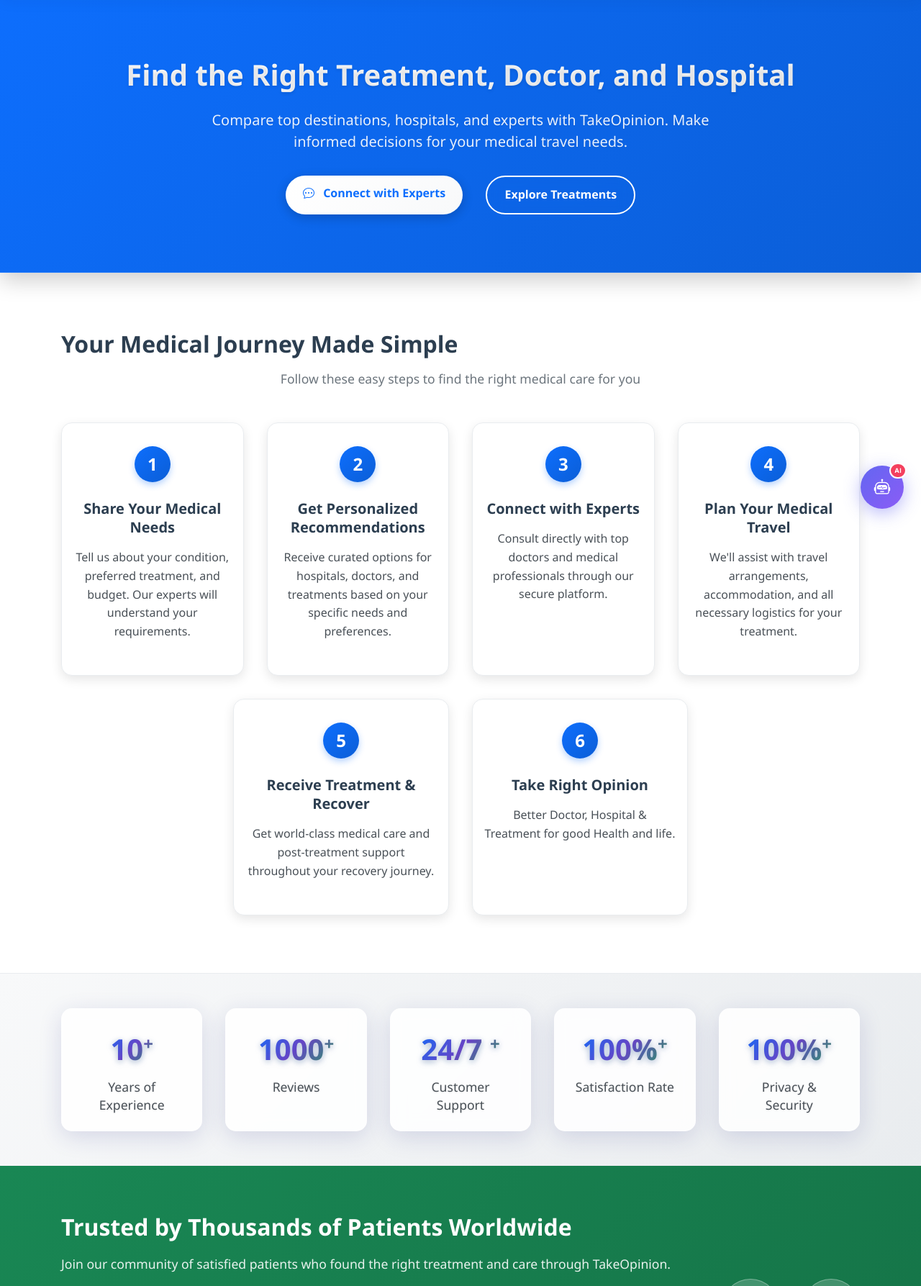
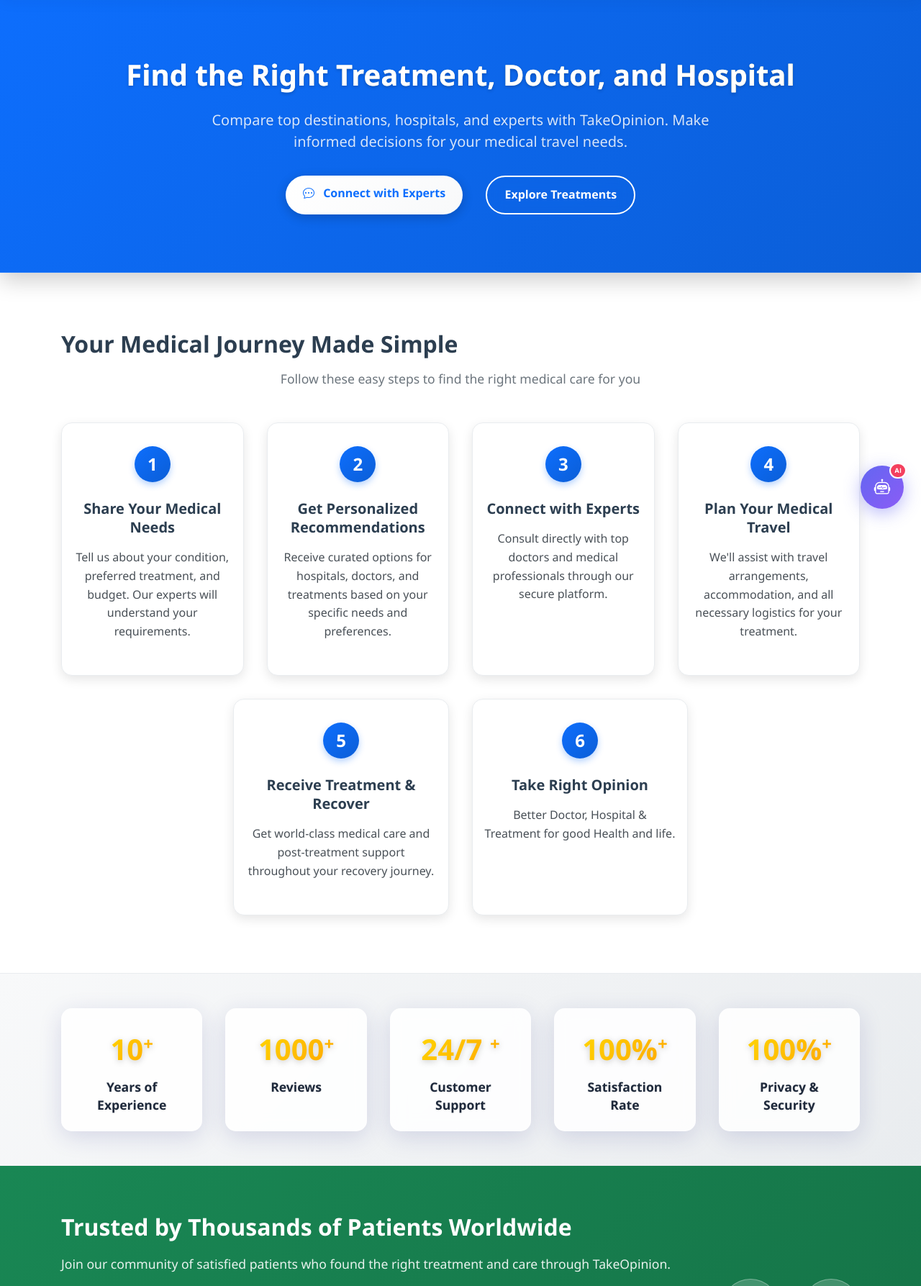
Before and after one commit to Tusharsinghoffical/TakeOpinionclient, a Django app: page / in a window 1280 px wide. Shown: the part 69-1856 px from the top of the page at 72% size. Run offline with Django 5.2, Linux system fonts and the light colour scheme; data comes from the database, SQL or seed files in the repository; tables that the repository leaves empty hold one stand-in row (values such as "Sample post"); grey boxes marked "Sample" are stand-in pictures; parts of the project's set-up code (start-up, migrations or seed data) failed here and were passed over.

Commit message:
Fix home page text colors: white text on dark bg sections, dark text on light bg sections

```diff
--- a/core/templates/core/home.html
+++ b/core/templates/core/home.html
@@ -26,11 +26,9 @@
     font-size: 2.5rem;
     font-weight: 700;
     margin-bottom: 1.5rem;
-    text-shadow: 0 2px 4px rgba(0, 0, 0, 0.1);
-    background: linear-gradient(135deg, #ffffff 0%, #f8f9fa 100%);
-    -webkit-background-clip: text;
-    -webkit-text-fill-color: transparent;
-    background-clip: text;
+    text-shadow: 0 2px 4px rgba(0, 0, 0, 0.2);
+    color: #ffffff !important;
+    -webkit-text-fill-color: #ffffff !important;
   }
 
   .hero-subtitle {
@@ -39,6 +37,7 @@
     max-width: 700px;
     margin-left: auto;
     margin-right: auto;
+    color: rgba(255,255,255,0.92) !important;
     text-shadow: 0 1px 2px rgba(0, 0, 0, 0.1);
   }
 
@@ -218,19 +217,15 @@
     font-weight: 700;
     color: #0d6efd;
     margin-bottom: 0.5rem;
-    background: linear-gradient(135deg, #0d6efd 0%, #6f42c1 50%, #28a745 100%);
-    -webkit-background-clip: text;
-    -webkit-text-fill-color: transparent;
-    background-clip: text;
-    text-shadow: 0 2px 10px rgba(13, 110, 253, 0.2);
+    text-shadow: none;
     position: relative;
     display: inline-block;
   }
 
   .stat-label {
     font-size: 1.1rem;
-    color: #495057;
-    font-weight: 500;
+    color: #1e293b;
+    font-weight: 600;
   }
 
   /* Patient Banner Section */
@@ -257,12 +252,14 @@
     font-size: 2rem;
     font-weight: 700;
     margin-bottom: 1rem;
+    color: #ffffff !important;
   }
 
   .patient-banner-subtitle {
     font-size: 1.1rem;
     margin-bottom: 2rem;
     opacity: 0.9;
+    color: #ffffff !important;
   }
 
   .patient-features {
@@ -496,6 +493,7 @@
     font-size: 2rem;
     font-weight: 700;
     margin-bottom: 1rem;
+    color: #ffffff !important;
   }
 
   .whatsapp-subtitle {
@@ -505,6 +503,7 @@
     margin-left: auto;
     margin-right: auto;
     opacity: 0.9;
+    color: #ffffff !important;
   }
 
   .whatsapp-buttons {
```
